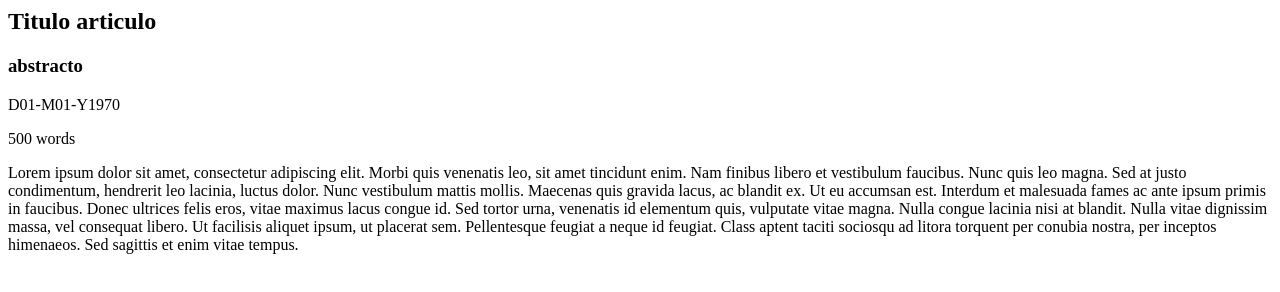
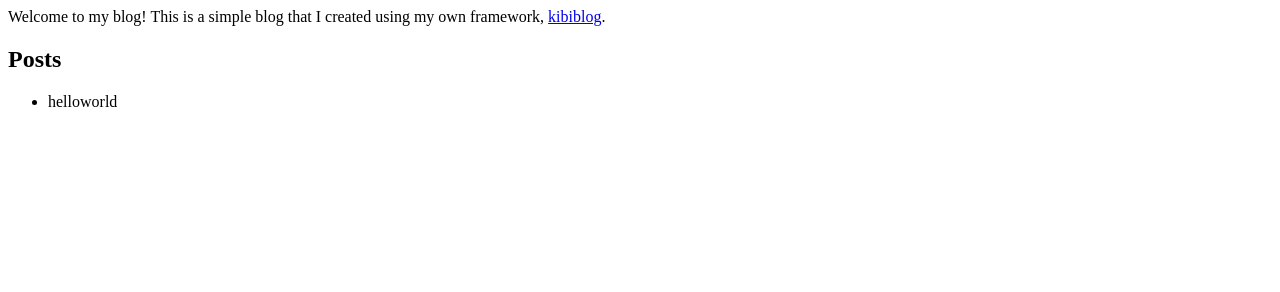
Before and after one commit to miviro/kibiblog, a website: page static/index.html in a window 1280 px wide. Drawn offline with Linux system fonts and the light colour scheme.

Commit message:
fix return button and add index page

```diff
--- a/static/index.html
+++ b/static/index.html
@@ -1,14 +1,6 @@
-<h2 id="title">Titulo articulo</h2>
-        <h3 id="abstract">abstracto</h3>
-        <div id="info">
-            <p id="date">D01-M01-Y1970</p>
-            <p id="wordcount">500 words</p>
-        </div>
-        Lorem ipsum dolor sit amet, consectetur adipiscing elit. Morbi quis venenatis leo, sit amet tincidunt enim.
-        Nam finibus libero et vestibulum faucibus. Nunc quis leo magna. Sed at justo condimentum, hendrerit leo
-        lacinia, luctus dolor. Nunc vestibulum mattis mollis. Maecenas quis gravida lacus, ac blandit ex. Ut eu
-        accumsan est. Interdum et malesuada fames ac ante ipsum primis in faucibus. Donec ultrices felis eros, vitae
-        maximus lacus congue id. Sed tortor urna, venenatis id elementum quis, vulputate vitae magna. Nulla congue
-        lacinia nisi at blandit. Nulla vitae dignissim massa, vel consequat libero. Ut facilisis aliquet ipsum, ut
-        placerat sem. Pellentesque feugiat a neque id feugiat. Class aptent taciti sociosqu ad litora torquent per
-        conubia nostra, per inceptos himenaeos. Sed sagittis et enim vitae tempus.
+Welcome to my blog! This is a simple blog that I created using my own framework, <a href="http://github.com/miviro/kibiblog">kibiblog</a>.
+
+<h2>Posts</h2>
+<ul>
+    <li onclick="goto('/helloworld')">helloworld</li>
+</ul>
```
Also changed, not shown: static/helloworld.html (+8 -1 lines), static/main.js (+7 -2 lines).
